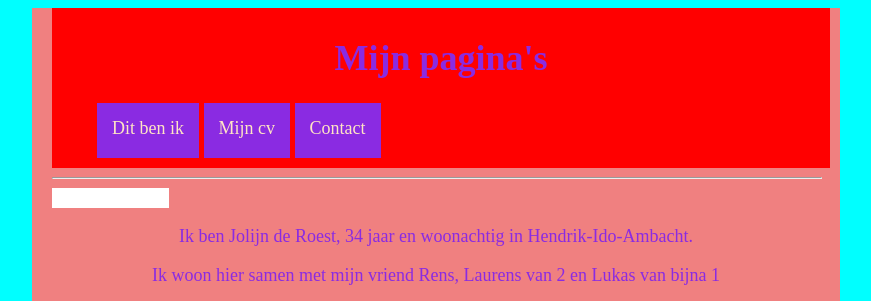
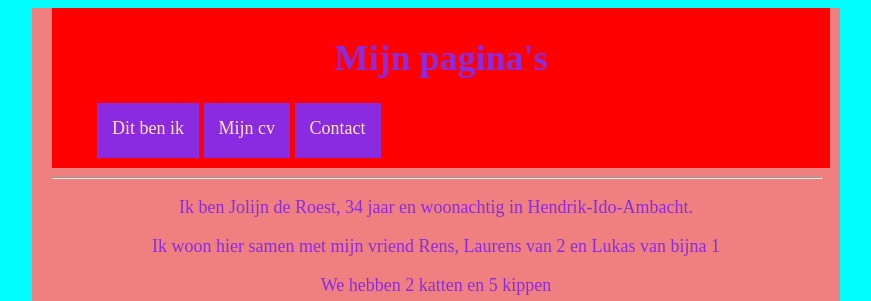
Before and after one commit to jolijnderoest/huiswerkles15, a plain HTML site: page index.html in a window 1280 px wide. Shown: the top 301 px of the page, without its empty margins (204-1075 px from the left). Drawn offline with Linux system fonts and the light colour scheme.

Commit message:
Update main.css

```diff
--- a/main.css
+++ b/main.css
@@ -6,8 +6,7 @@
         body{background-color: white; Georgia, 'Times New Roman', Times, serif;
         font-size: 18px; color:blueviolet; width: 50%;
         margin-left:auto; margin-right: auto; padding-left:20px; padding-right:20px;}
-        .container{width:10%; background-color: white; padding-left: 20px; padding-right: 20px;
-        padding-bottom: 20px; margin:left;}
+
 
         #index {background-color: lightcoral; width:60%;}
         ul a{color:bisque; text-decoration: none;}
```
